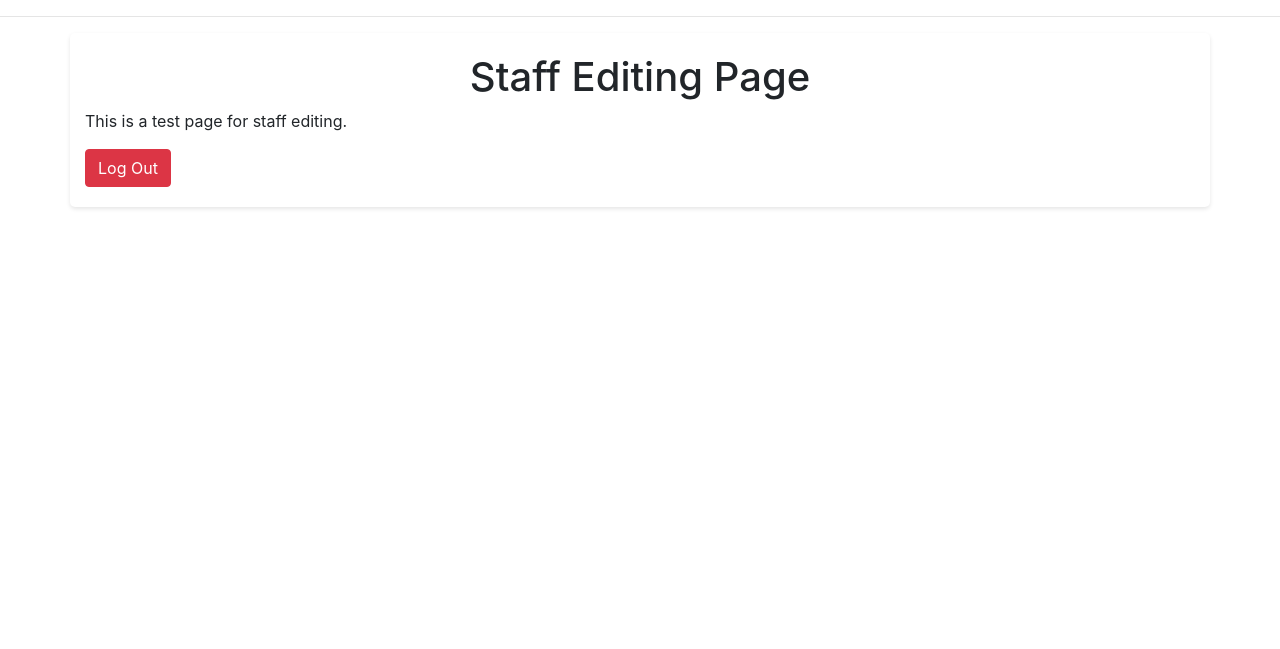
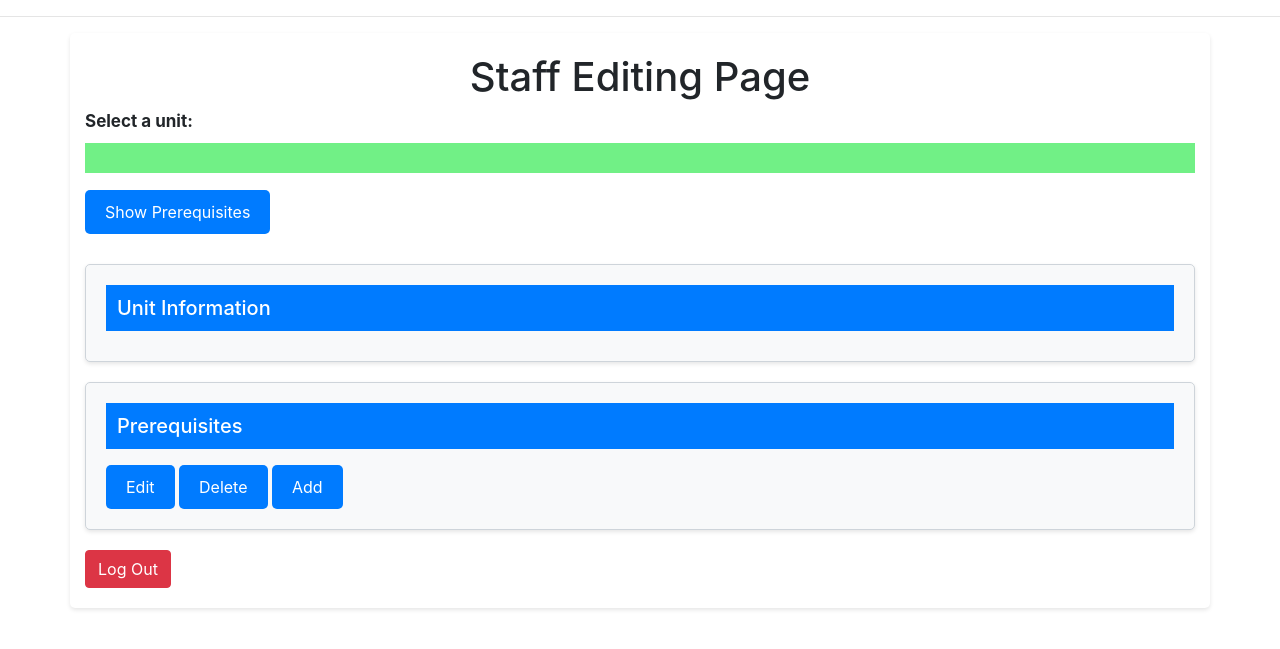
Before and after one commit to Hunkhill1/CITS3200_team_14, a Flask app: page /staff_editing in a window 1280 px wide. Shown: the part 56-705 px from the top of the page. Run offline with Flask 3, Linux system fonts and the light colour scheme; lists and menus that the app fills with data are empty; some libraries are stand-ins or nearby versions.

Commit message:
Staff editing page structure, CSS minor changes

```diff
--- a/app/static/style.css
+++ b/app/static/style.css
@@ -29,6 +29,7 @@ h2 {
   border: 1px solid #007bff;
   padding: 10px;
   background-color: #007bff;
+  color: white;
 }
 
 label {
@@ -38,8 +39,8 @@ label {
 
 .select-wrapper {
   display: flex;
-  align-items: center;
-  margin-bottom: 20px;
+  flex-direction: column; /* Display label and select vertically */
+  margin-bottom: 17px; /* Add margin between elements */
 }
 
 .button {
@@ -124,6 +125,7 @@ select {
 }
 
 label {
+  font-size: 17px;
   font-weight: bold;
 }
 
--- a/app/templates/index.html
+++ b/app/templates/index.html
@@ -8,14 +8,16 @@ Unit Planner - UWA
 <div class="container">
     <h1>Unit Planner</h1>
 
-    <!-- Dropdown to select a unit -->
+    <div class="select-wrapper"> <!-- Wrap the label and select element in a div for styling -->
         <label for="unitCode">Select a unit:</label>
         <select id="unitCode" name="unit_code">
             {% for row in data %}
             <option value="{{ row[0] }}">{{ row[0] }}</option>
             {% endfor %}
         </select>
+    </div>
     <button class="button" id="showPrerequisites">Show Prerequisites</button>
+
 
     <!-- Unit Planner Display -->
     <div class="unit-planner">
--- a/app/templates/staff_editing.html
+++ b/app/templates/staff_editing.html
@@ -1,4 +1,3 @@
-<!-- staff_editing.html -->
 {% extends "base.html" %}
 
 {% block title %}
@@ -9,12 +8,43 @@ Staff Editing Page - Unit Planner
 <div class="container">
     <h1>Staff Editing Page</h1>
 
-    <!-- Test HTML content for staff editing page -->
-    <p>This is a test page for staff editing.</p>
+    <!-- Dropdown to select a unit -->
+    <div class="select-wrapper"> <!-- Wrap the label and select element in a div for styling -->
+        <label for="unitCode">Select a unit:</label>
+        <select id="unitCode" name="unit_code">
+            {% for row in data %}
+            <option value="{{ row[0] }}">{{ row[0] }}</option>
+            {% endfor %}
+        </select>
+    </div>
+    <button class="button" id="showPrerequisites">Show Prerequisites</button>
+
+
+    <!-- Unit Planner Display -->
+    <div class="unit-planner">
+        <div class="unit-info">
+            <h2>Unit Information</h2>
+            <!-- Information about the selected unit will be displayed here -->
+        </div>
+        <div class="prerequisites">
+            <h2>Prerequisites</h2>
+            <ul id="prerequisitesList">
+                <!-- Prerequisites will be added here dynamically -->
+            </ul>
+            <!-- 'Edit', 'Delete', and 'Add' options for each unit -->
+            <div class="unit-options">
+                <button class="button edit-button">Edit</button>
+                <button class="button delete-button">Delete</button>
+                <button class="button add-button">Add</button>
+            </div>
+        </div>
+    </div>
 
     <!-- Log Out button -->
     <form method="POST" action="{{ url_for('logout') }}">
         <button type="submit" class="btn btn-danger">Log Out</button>
     </form>
 </div>
+
+<script src="{{ url_for('static', filename='script.js') }}"></script>
 {% endblock %}
```
Lines whose indentation alone changed are shown as unchanged.
